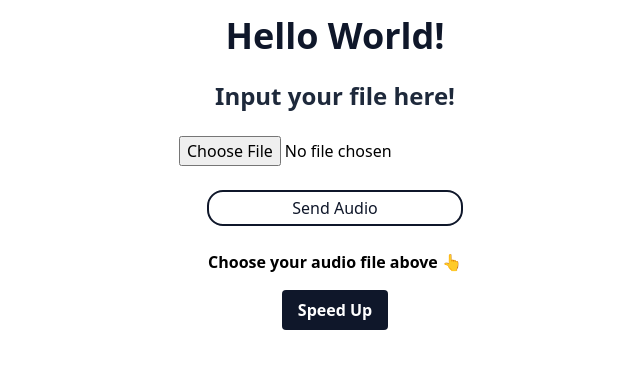
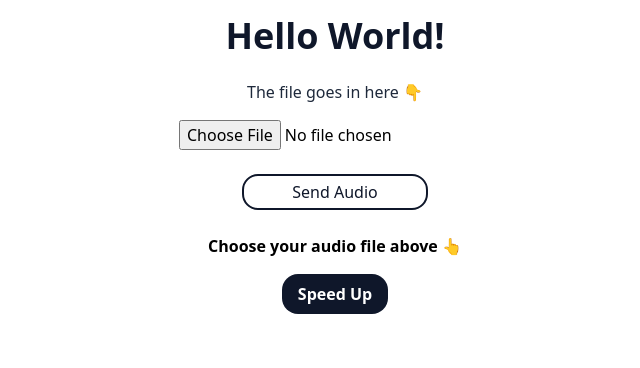
Before and after one commit to vinaysruban/listenwithai, a Next.js app: page / in a window 1280 px wide. Shown: the top 368 px of the page, without its empty margins (305-945 px from the left). Built offline with nearby package versions, Linux system fonts and the light colour scheme.

Commit message:
Made some accessibility changes

```diff
--- a/app/page.tsx
+++ b/app/page.tsx
@@ -4,8 +4,9 @@ export default async function Home() {
   return (
     <main>
       <section className="flex flex-col place-items-center">
-        <h1 className="font-extrabold text-4xl text-slate-900 my-4">Hello World!</h1>
-        <h2 className="font-extrabold text-2xl text-slate-800 my-2">Input your file here!</h2>
+        <h1 className="font-extrabold text-4xl text-slate-900 my-4">
+          Hello World!
+        </h1>
         <Interface />
       </section>
     </main>
--- a/components/interface.tsx
+++ b/components/interface.tsx
@@ -2,13 +2,7 @@
 import { ChangeEvent, useState } from "react";
 import Response from "./response";
 
-type Status =
-  | "idle"
-  | "upload"
-  | "ready"
-  | "load"
-  | "reject"
-  | "complete";
+type Status = "idle" | "upload" | "ready" | "load" | "reject" | "complete";
 
 export default function Interface() {
   const [formData, setFormData] = useState<FormData>(new FormData());
@@ -29,21 +23,21 @@ export default function Interface() {
 
   const sendAudio = async () => {
     setStatus("load");
-    console.time("apicall")
+    console.time("apicall");
     const res = await fetch("api/transcribe", {
       method: "POST",
       body: formData,
     });
-    console.timeEnd("apicall")
+    console.timeEnd("apicall");
 
     if (!res.ok) {
       setStatus("reject");
-      console.log('uh oh')
+      console.log("uh oh");
       return;
     }
 
-    const data = await res.json()
-    const text = data.resp.data.text
+    const data = await res.json();
+    const text = data.resp.data.text;
 
     try {
       text.split(" ");
@@ -57,14 +51,18 @@ export default function Interface() {
 
   return (
     <>
+      <label htmlFor="file" className="mt-2 text-slate-800 font-medium">
+        The file goes in here 👇
+      </label>
       <input
         className="my-4"
         type="file"
+        name="file"
         accept="audio/*"
         onChange={handleFile}
       />
       <button
-        className="my-2 w-1/5 mx-auto border-2 border-slate-900 rounded-2xl px-2 py-1 text-slate-900 hover:bg-slate-900 hover:text-slate-300 transition-all"
+        className="my-2 mx-auto border-2 border-slate-900 rounded-2xl px-12 py-1 text-slate-900 hover:bg-slate-900 hover:text-slate-300 transition-all"
         onClick={sendAudio}
       >
         Send Audio
--- a/components/response.tsx
+++ b/components/response.tsx
@@ -11,7 +11,6 @@ export default function Response({
   const [displayText, setDisplayText] = useState("");
   const [index, setIndex] = useState(-1);
   const [gap, setGap] = useState<number>(500);
-
   const splitText = text.split(" ");
 
   useEffect(() => {
@@ -50,7 +49,7 @@ export default function Response({
       </p>
       <button
         role="button"
-        className="bg-slate-900 text-white font-semibold py-2 px-4 rounded"
+        className="bg-slate-900 text-white font-semibold py-2 px-4 rounded-2xl"
         onClick={() => setGap(50)}
       >
         Speed Up
```
Also changed, not shown: public/logo.svg (added).
